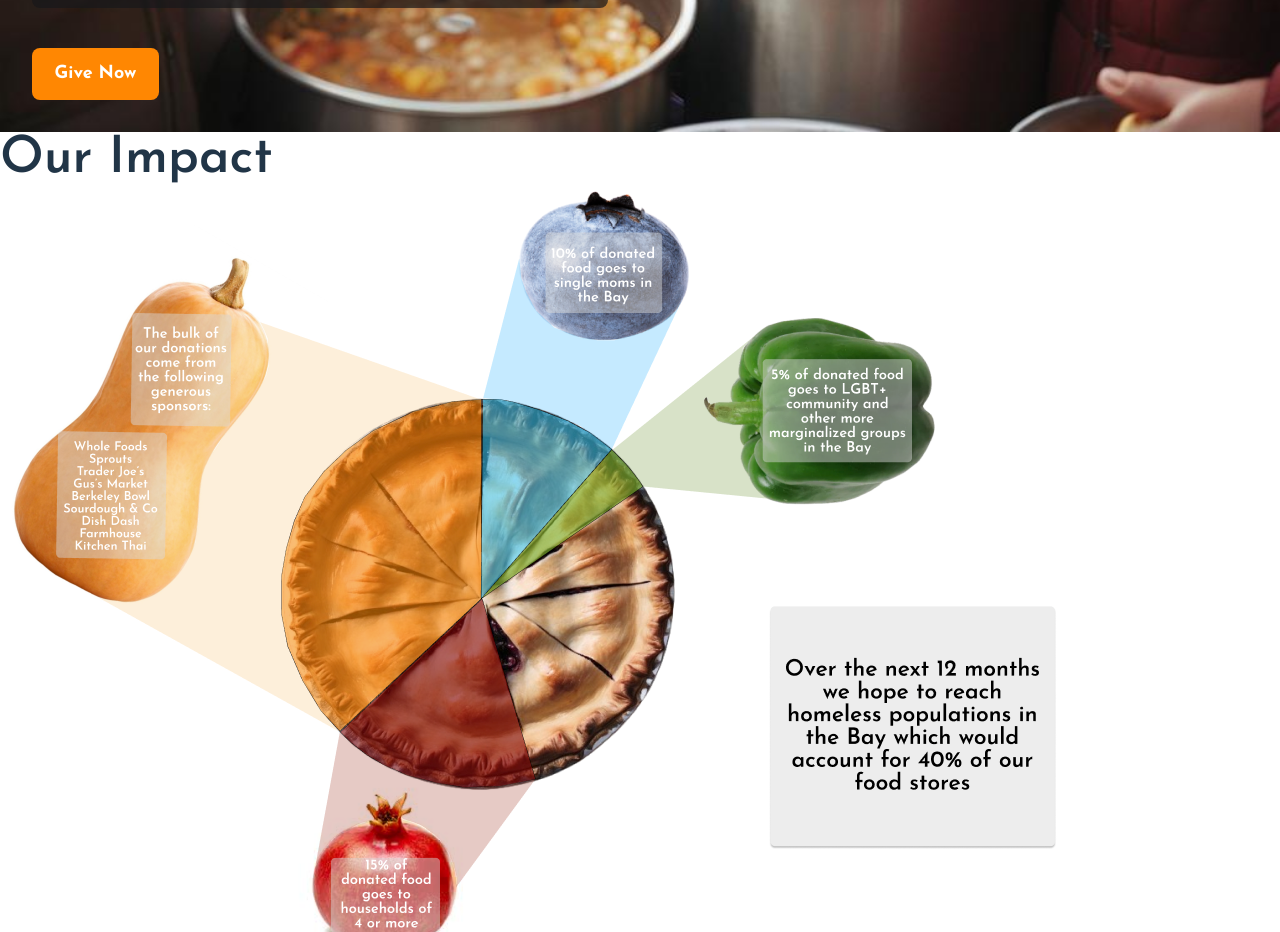
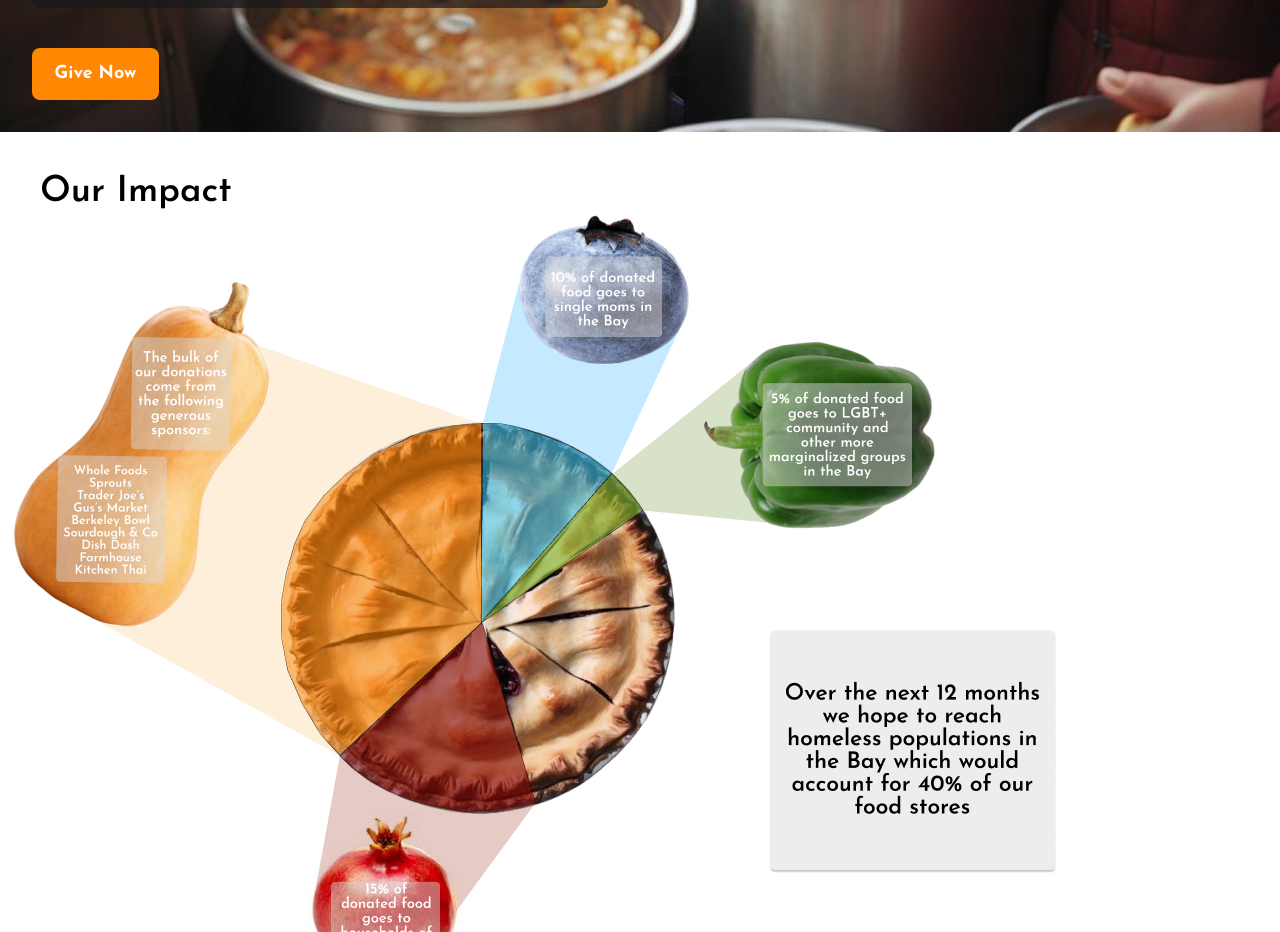
Before and after one commit to sareacct91/ReBountiFull, a React (Vite) app in the folder client/: page /aboutus in a window 1280 px wide. Shown: the part 840-1772 px from the top of the page. Built offline with nearby package versions, Linux system fonts and the light colour scheme.

Commit message:
worked on buttons, and added new landing page folder

```diff
--- a/client/src/components/AboutUS/aboutus.jsx
+++ b/client/src/components/AboutUS/aboutus.jsx
@@ -3,7 +3,7 @@ import ImpactImage from "../../assets/images/Aboutus_impact.png"
 export default function AboutUs() {
   return(
     <div className="bg-white">
-    <h1>Our Impact</h1>
+    <h1 className="text-black text-4xl pt-10 ml-10">Our Impact</h1>
     <img src={ ImpactImage } alt= "Pie chart depicting allocation of food" />
   </div>)
 }
--- /dev/null
+++ b/client/src/components/LandingPage/landingpage.jsx
@@ -0,0 +1,7 @@
+export default function LandingPage() {
+  return(
+    <div className="bg-white">
+      <h1 className="text-black text-4xl pt-10 ml-10">How it works</h1>
+    </div>
+  )
+}
--- a/client/src/main.jsx
+++ b/client/src/main.jsx
@@ -4,6 +4,7 @@ import App from './App.jsx'
 import './index.css'
 import { createBrowserRouter, RouterProvider } from 'react-router-dom'
 
+import LandingPage from './components/LandingPage/landingpage.jsx'
 import Signup from './components/Signup/signup.jsx';
 import Browse from './components/Browse/browse.jsx';
 import Login from './components/Login/login.jsx';
@@ -17,7 +18,7 @@ const router = createBrowserRouter([
     children: [
       {
         index: true,
-        element: <h1>Need a default page</h1>
+        element: <h1>funny message</h1>
       }, {
         path: 'aboutus',
         element:<AboutUs />
@@ -35,7 +36,7 @@ const router = createBrowserRouter([
         element:<></>
       }, {
         path: 'donate',
-        element:<></>
+        element:<LandingPage />
       }, {
         path: 'checkout',
         element:<></>
```
